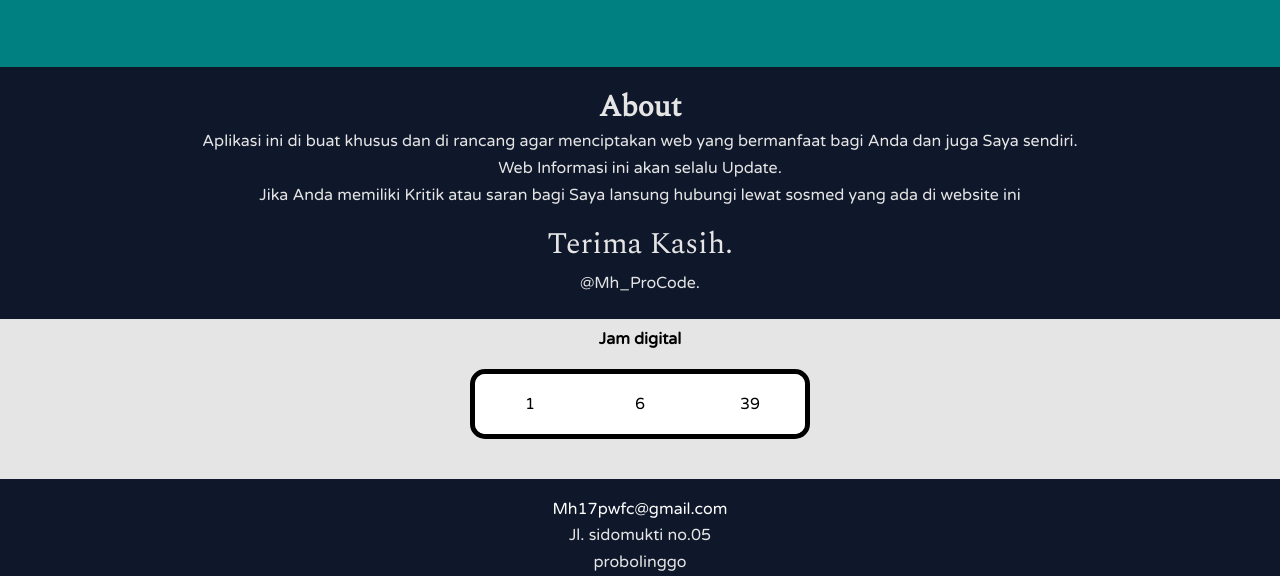
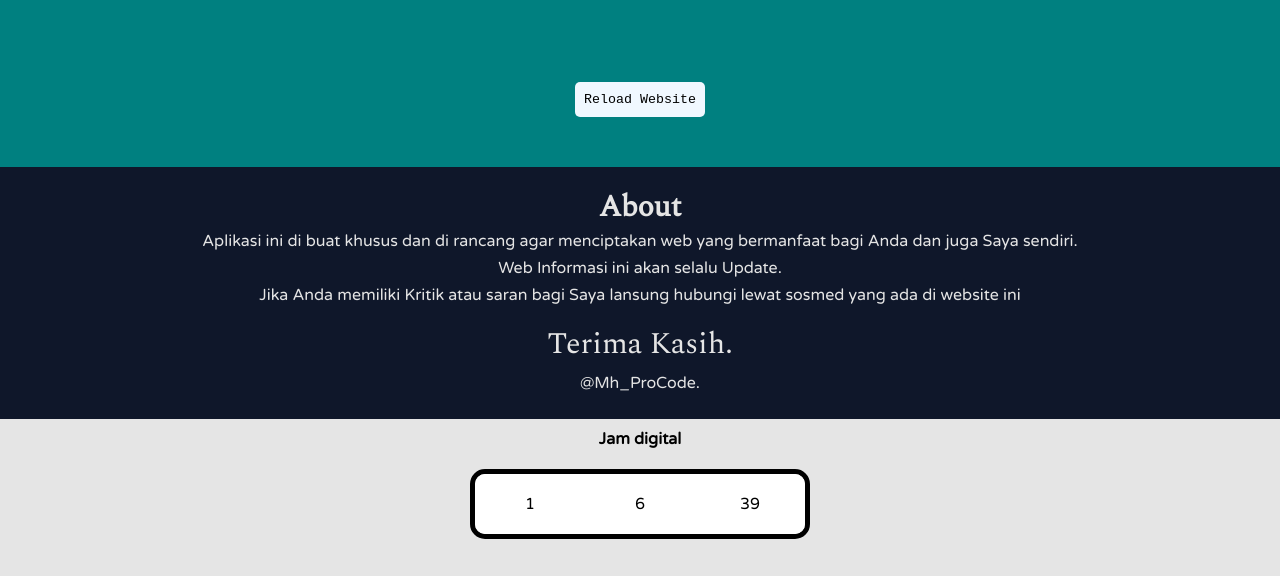
Before and after one commit to mhrpwfc88/home, a website: page app.html in a window 1280 px wide. Shown: the part 880-1456 px from the top of the page. Drawn offline with nearby package versions, Linux system fonts and the light colour scheme.

Commit message:
maintenance

```diff
--- a/app.html
+++ b/app.html
@@ -7,7 +7,7 @@
       name="viewport"
       content="width=device-width, initial-scale=1.0, Maximum-scale=1,"
     />
-    <title>Mh_ProCode.</title>
+    <title>Mh_ProCode</title>
     <link rel="shortcut icon" href="assets/favicon.ico" type="image/x-icon">
     <link rel="stylesheet" href="style.css" />
     <link rel="preconnect" href="https://fonts.googleapis.com" />
@@ -25,6 +25,7 @@
     <div class="foto">
       <img  class="logo" src="dist/img/mhrp-logo.png" alt="logo" />
     </div>
+
     <h1>M H R P</h1>
     <h2>Mh_ProCode.</h2>
     <h2>About</h2>
@@ -99,6 +100,10 @@
         >
       </div>
     </div>
+    <div class="container">
+      <button type="submit" class="btn-refresh"  onClick="refreshPage()" id="refresh">Reload Website</button>
+    </div>
+
     <!-- isi End -->
 <div id="pesan">
 
--- a/style.css
+++ b/style.css
@@ -167,3 +167,16 @@ P {
   padding: 1px;
   font-family: "Roboto Slab", serif;
 }
+
+.btn-refresh{
+  width: 130px;
+  height: 35px;
+  background-color: aliceblue;
+  border: hidden;
+  font-family: 'Courier New', Courier, monospace;
+  border-radius: 5px;
+  -webkit-border-radius: 5px;
+  -moz-border-radius: 5px;
+  -ms-border-radius: 5px;
+  -o-border-radius: 5px;
+}
```
Also changed, not shown: index.html (+3 -1 lines), dist/js/script.js.
